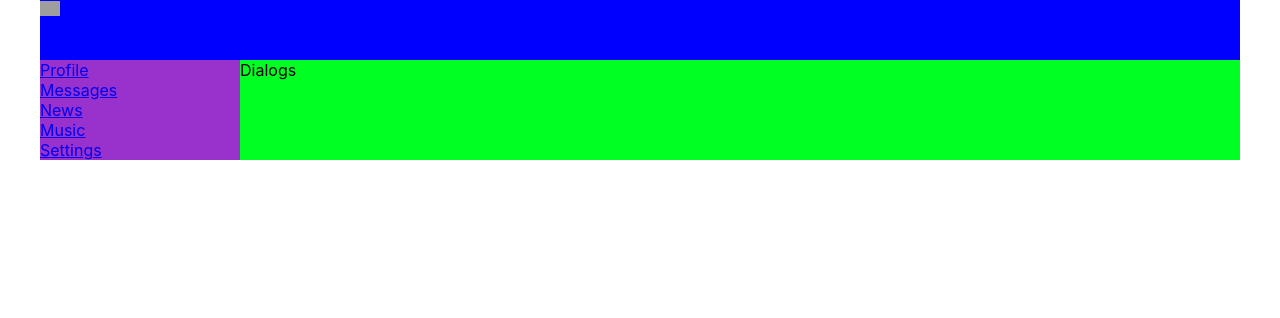
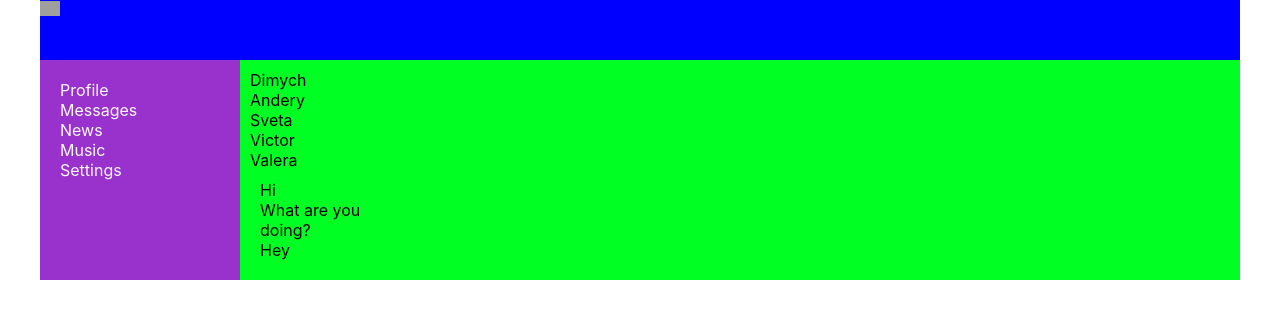
Before and after one commit to dexymiron/my-app, a React (Create React App) app: page /Dialogs in a window 1280 px wide. Shown: the top 318 px of the page. Built offline with nearby package versions, Linux system fonts and the light colour scheme; grey boxes are pictures that could not be loaded.

Commit message:
third commit

```diff
--- a/src/components/Dialogs/DIalogs.module.css
+++ b/src/components/Dialogs/DIalogs.module.css
@@ -0,0 +1,24 @@
+.dialogs {
+    display: grid;
+    grid-template-columns: 2fr 10fr;
+}
+
+.dialog {
+
+}
+
+.dialogItems {
+    padding: 10px;
+}
+
+.dialogItems .active {
+    color: gold;
+}
+
+.messages {
+    padding: 10px;
+}
+
+.message {
+
+}
--- a/src/components/Dialogs/Dialogs.jsx
+++ b/src/components/Dialogs/Dialogs.jsx
@@ -3,8 +3,29 @@ import n from './DIalogs.module.css'
 
 const Dialogs = () => {
     return (
-        <div className={n.Dialog}>
-            Dialogs
+        <div className={n.dialogs}>
+            <div className={n.dialogItems}>
+                <div className={n.dialog + '' + n.active}>
+                    Dimych
+                </div>
+                <div className={n.dialog}>
+                    Andery
+                </div>
+                <div className={n.dialog}>
+                    Sveta
+                </div>
+                <div className={n.dialog}>
+                    Victor
+                </div>
+                <div className={n.dialog}>
+                    Valera
+                </div>
+                <div className={n.messages}>
+                    <div className={n.message}>Hi</div>
+                    <div className={n.message}>What are you doing?</div>
+                    <div className={n.message}>Hey</div>
+                </div>
+            </div>
         </div>
     )
 }
--- a/src/components/Navbar/Navbar.jsx
+++ b/src/components/Navbar/Navbar.jsx
@@ -1,25 +1,29 @@
 import React from 'react';
 import n from './Navbar.module.css';
+import { NavLink } from 'react-router-dom';
+
 
 
 const Navbar = () => {
-    return <nav className={n.nav}>
+    return (
+    <nav className={n.nav}>
       <div className={n.item}>
-      <a href="/Profile">Profile</a>
+        <NavLink to="/Profile" activeClassName={n.activeLink}>Profile</NavLink>
+      </div>
+      <div className={`${n.item} ${n.active}`}>
+        <NavLink to="/Dialogs" activeClassName={n.activeLink}>Messages</NavLink>
+      </div >
+      <div className={n.item}>
+        <NavLink to="/News" activeClassName={n.activeLink}>News</NavLink>
       </div>
       <div className={n.item}>
-    <a href="/Dialogs">Messages</a>
-    </div >
-    <div className={n.item}>
-      <a href="/News">News</a>
+        <NavLink to="/Music" activeClassName={n.activeLink}>Music</NavLink>
       </div>
       <div className={n.item}>
-      <a href="/Music">Music</a>
-    </div>
-    <div className={n.item}>
-      <a href="/Settings">Settings</a>
+        <NavLink to="/Settings" activeClassName={n.activeLink}>Settings</NavLink>
       </div>
     </nav>
+    )
 }
 
 export default Navbar;
--- a/src/components/Navbar/Navbar.module.css
+++ b/src/components/Navbar/Navbar.module.css
@@ -1,8 +1,15 @@
 .nav {
   grid-area: n;
   background-color: darkorchid;
+  padding: 20px;
+
 }
 
-.item {
-  color: rgb(0, 0, 0)
+.item a {
+  color: rgb(250, 250, 250);
+  text-decoration: none;
 }
+
+.item a.activeLink {
+    color: rgb(240, 205, 7);
+}
```
Lines whose indentation alone changed are shown as unchanged.
